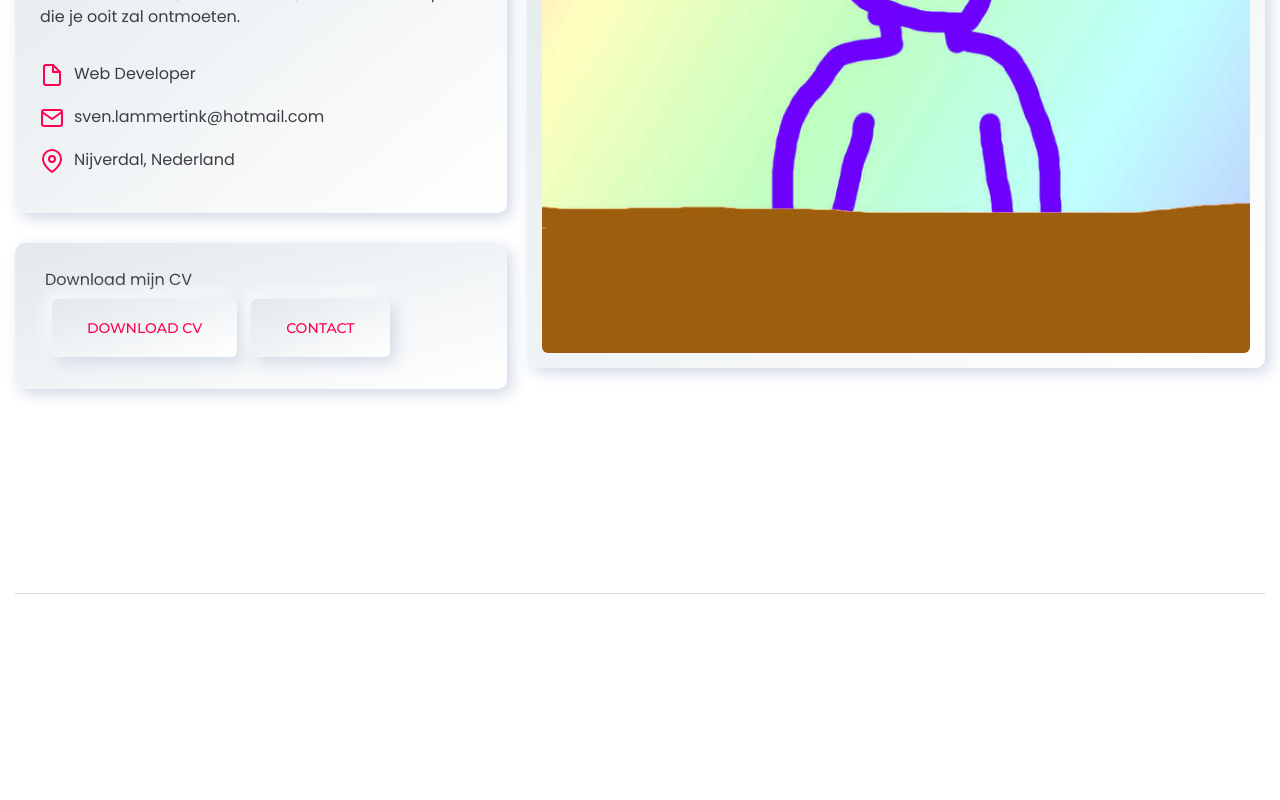
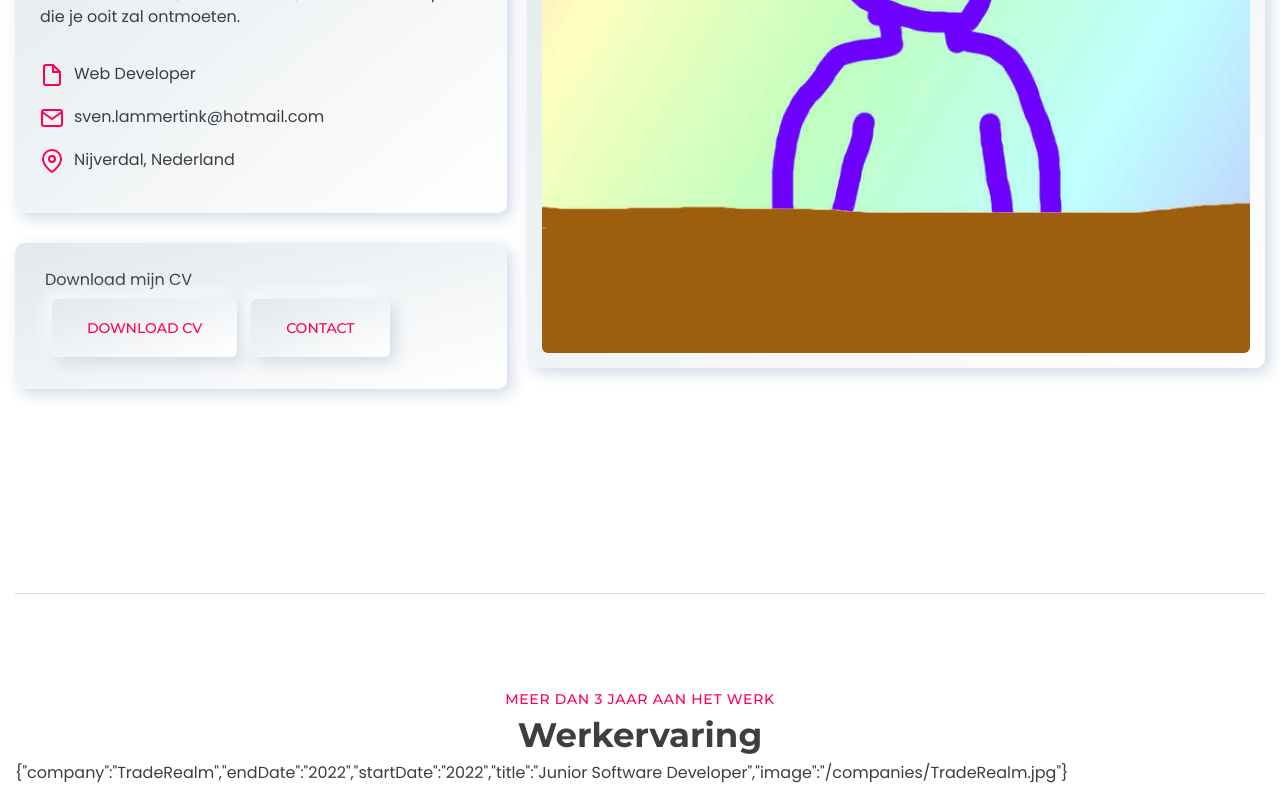
Before and after one commit to Svenlaa/cv-site, a Next.js app: page / in a window 1280 px wide. Shown: the part 382-1182 px from the top of the page. Before the commit the page ends 1071 px from the top, so only its background shows below. Built offline with nearby package versions, Linux system fonts and the light colour scheme.

Commit message:
🛠️ Add ExperienceCard boilerplate

```diff
--- /dev/null
+++ b/src/components/ExerienceCard.tsx
@@ -0,0 +1,20 @@
+export type ExperienceProps = {
+  item: {
+    startDate: string;
+    endDate: string;
+    title: string;
+    company: string;
+    companyUrl?: string;
+    details?: string;
+    image: string;
+    imageAlt?: string;
+  };
+};
+
+const ExperienceCard = ({ item }: ExperienceProps) => {
+  return <p>{JSON.stringify(item)}</p>;
+};
+
+// {item.startDate === item.endDate ? item.startDate : `${item.startDate} - ${item.endDate || "Heden"}`}
+
+export default ExperienceCard;
--- a/src/pages/index.tsx
+++ b/src/pages/index.tsx
@@ -4,6 +4,9 @@ import NavBar from "../components/NavBar";
 import { FiFile, FiMail, FiMapPin, FiUser } from "react-icons/fi";
 import HoverButton from "../components/UI/HoverButton";
 import Image from "next/image";
+import ExperienceCard, {
+  type ExperienceProps,
+} from "../components/ExerienceCard";
 
 const entries = [
   {
@@ -19,6 +22,16 @@ const entries = [
     label: "Nijverdal, Nederland",
   },
 ] as const;
+
+const workExperience: ExperienceProps["item"][] = [
+  {
+    company: "TradeRealm",
+    endDate: "2022",
+    startDate: "2022",
+    title: "Junior Software Developer",
+    image: "/companies/TradeRealm.jpg",
+  },
+];
 
 const Home: NextPage = () => (
   <>
@@ -87,6 +100,19 @@ const Home: NextPage = () => (
       <div className="py-20">
         <span className="mx-auto block border-t border-solid border-text/20"></span>
       </div>
+      <div className="flex flex-col">
+        <div className="flex flex-col items-center justify-center">
+          <span className="font-nav text-[14px] font-medium uppercase tracking-wider text-prime ">
+            Meer dan 3 jaar aan het werk
+          </span>
+          <h2 className="font-nav text-[34px] font-bold">Werkervaring</h2>
+        </div>
+        <div>
+          {workExperience.map((item, i) => (
+            <ExperienceCard key={i} item={item} />
+          ))}
+        </div>
+      </div>
     </main>
   </>
 );
```
